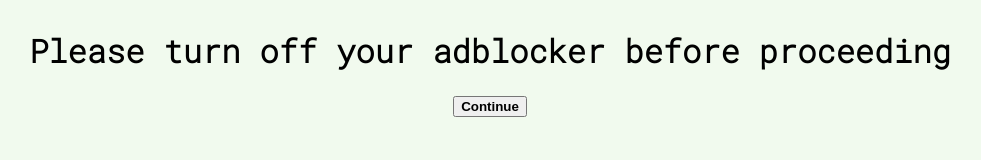
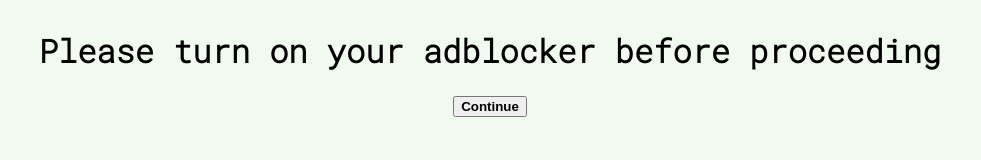
Before and after one commit to bradene0/ad-jumpy-scare, a plain HTML site: page index.html in a window 1280 px wide. Shown: the whole page, without its empty margins (150-1131 px from the left). Drawn offline with Linux system fonts and the light colour scheme.

Commit message:
Spelling fix

```diff
--- a/index.html
+++ b/index.html
@@ -14,7 +14,7 @@
  <div class="container">
     <div id="landing">
         <h1>
-            Please turn off your adblocker before proceeding
+            Please turn on your adblocker before proceeding
         </h1>
     </div>
     <div id="button">
```
